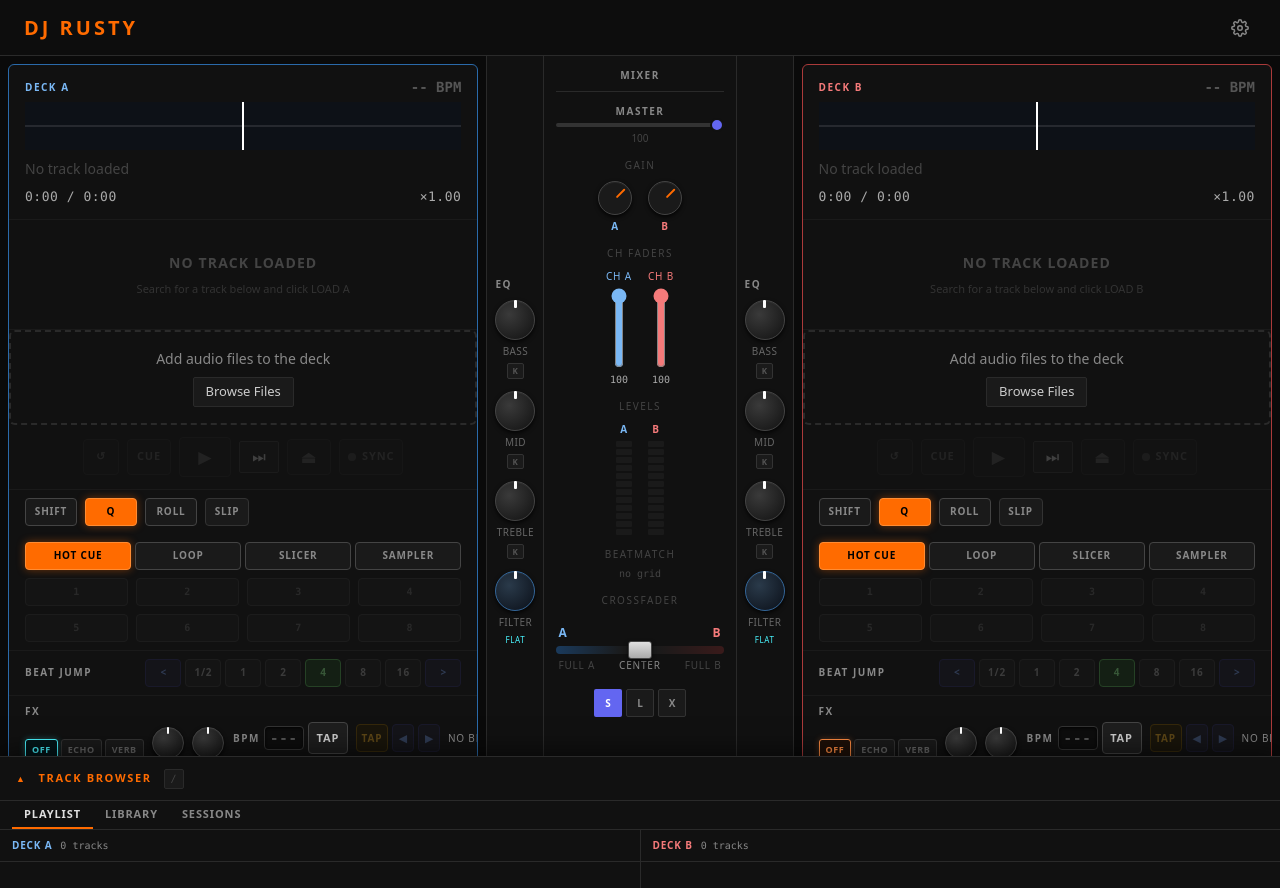
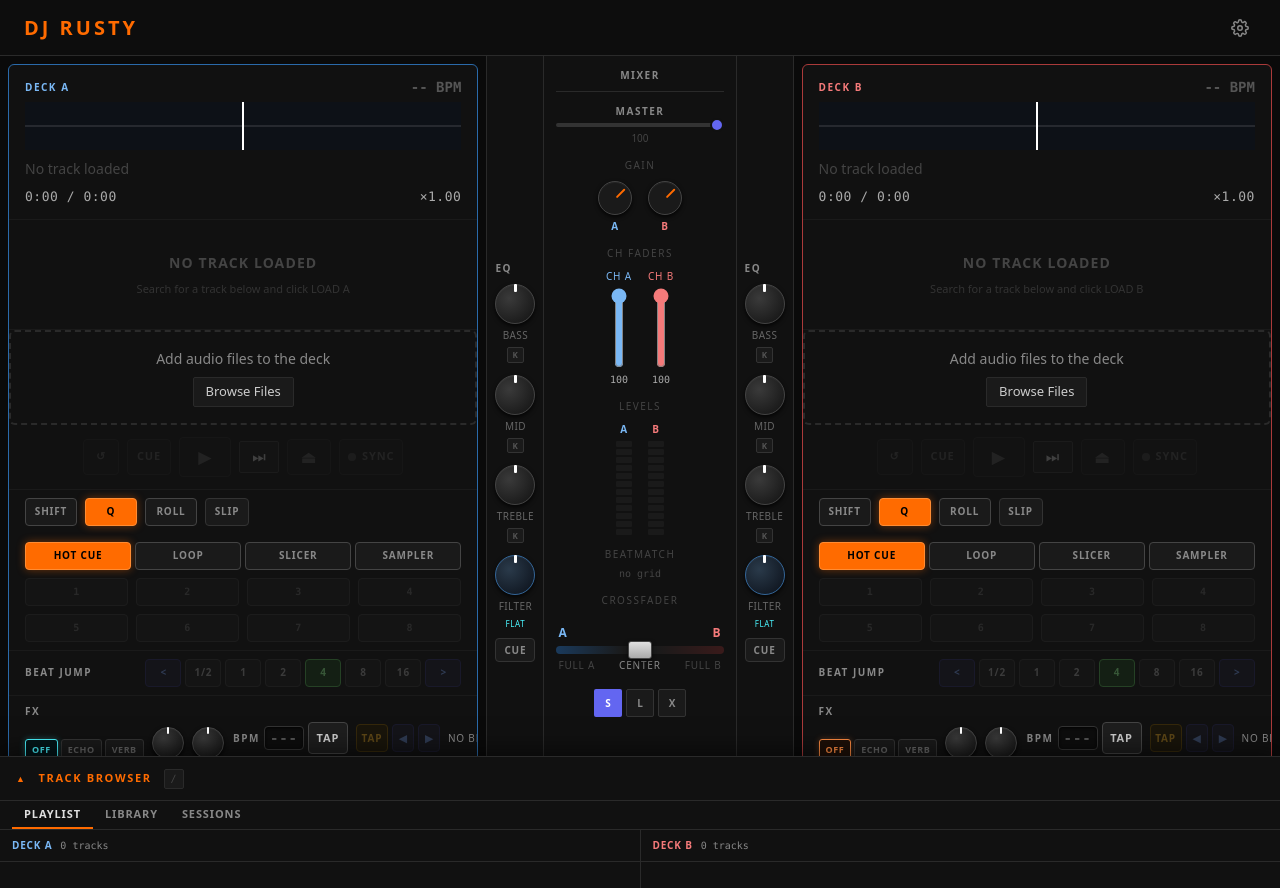
Before and after one commit to rbenzing/DJRusty, a React (Vite) app: page / in a window 1280 px wide. Shown: the top 888 px of the page. Built offline with nearby package versions, Linux system fonts and the light colour scheme.

Commit message:
feat: add CUE toggle button to EQPanel

```diff
--- a/src/components/Mixer/EQPanel.module.css
+++ b/src/components/Mixer/EQPanel.module.css
@@ -133,3 +133,47 @@
   min-width: 24px;
   text-align: center;
 }
+
+/* CUE toggle — headphone pre-fader listen (Phase 4) */
+.cueBtn {
+  margin-top: var(--space-2);
+  width: 100%;
+  height: 24px;
+  background: #1a1a1a;
+  border: 1px solid #333333;
+  border-radius: var(--radius-md);
+  color: #888888;
+  font-size: var(--text-xs);
+  font-weight: 700;
+  font-family: var(--font-primary);
+  letter-spacing: var(--tracking-wide);
+  text-transform: uppercase;
+  cursor: pointer;
+  transition:
+    background var(--transition-fast),
+    border-color var(--transition-fast),
+    color var(--transition-fast);
+}
+
+.cueBtn:hover {
+  background: #242424;
+  border-color: #555555;
+  color: #aaaaaa;
+}
+
+.cueBtn:focus-visible {
+  outline: none;
+  box-shadow: var(--shadow-focus);
+}
+
+.cueBtnActive {
+  background: #0a2a2a;
+  border: 1px solid #2a8a8a;
+  color: #4ad4d4;
+}
+
+.cueBtnActive:hover {
+  background: #0f3535;
+  border-color: #3a9a9a;
+  color: #5ae4e4;
+}
--- a/src/components/Mixer/EQPanel.tsx
+++ b/src/components/Mixer/EQPanel.tsx
@@ -205,8 +205,8 @@ function FilterSweepKnob({ deckId, value, onChange }: FilterSweepProps) {
 // ── Main EQPanel ───────────────────────────────────────────────────────────
 
 export function EQPanel({ deckId }: EQPanelProps) {
-  const { setEq, setEqKill, setFilterSweep } = useDeckActions();
-  const { eqLow, eqMid, eqHigh, eqKillLow, eqKillMid, eqKillHigh, filterSweep } =
+  const { setEq, setEqKill, setFilterSweep, toggleCue } = useDeckActions();
+  const { eqLow, eqMid, eqHigh, eqKillLow, eqKillMid, eqKillHigh, filterSweep, cueEnabled } =
     useDeckStore(
       useShallow((s) => {
         const d = s.decks[deckId];
@@ -218,6 +218,7 @@ export function EQPanel({ deckId }: EQPanelProps) {
           eqKillMid: d.eqKillMid,
           eqKillHigh: d.eqKillHigh,
           filterSweep: d.filterSweep,
+          cueEnabled: d.cueEnabled,
         };
       }),
     );
@@ -264,6 +265,16 @@ export function EQPanel({ deckId }: EQPanelProps) {
           onChange={handleFilterSweep}
         />
       </div>
+      <button
+        type="button"
+        className={`${styles.cueBtn} ${cueEnabled ? styles.cueBtnActive : ''}`}
+        aria-label={`Headphone cue for Deck ${deckId}`}
+        aria-pressed={cueEnabled}
+        onClick={() => toggleCue(deckId)}
+        title="CUE — monitor this deck in headphones (pre-fader listen)"
+      >
+        CUE
+      </button>
     </div>
   );
 }
```
Also changed, not shown: 1 other file (tests, documents, lock files or other folders).
